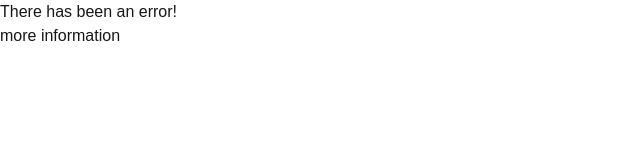
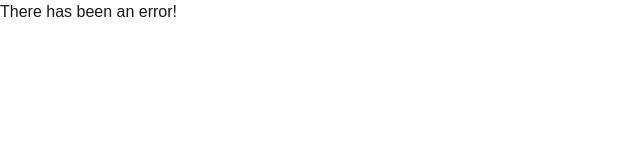
Before and after one commit to squidgesethc/next-supabase, a Next.js app: page /error in a window 1280 px wide. Shown: the top 160 px of the page, without its empty margins (0-640 px from the left). Built offline with nearby package versions, Linux system fonts and the light colour scheme.

Commit message:
Update page.tsx

```diff
--- a/app/error/page.tsx
+++ b/app/error/page.tsx
@@ -1,6 +1,5 @@
 
 
-export default async function ErrorPage({searchParams}) {
-    const sp = await searchParams;
-    return <p>There has been an error! <br></br> more information {sp.error}</p>
+export default async function ErrorPage() {
+    return <p>There has been an error!</p>
 }
```
